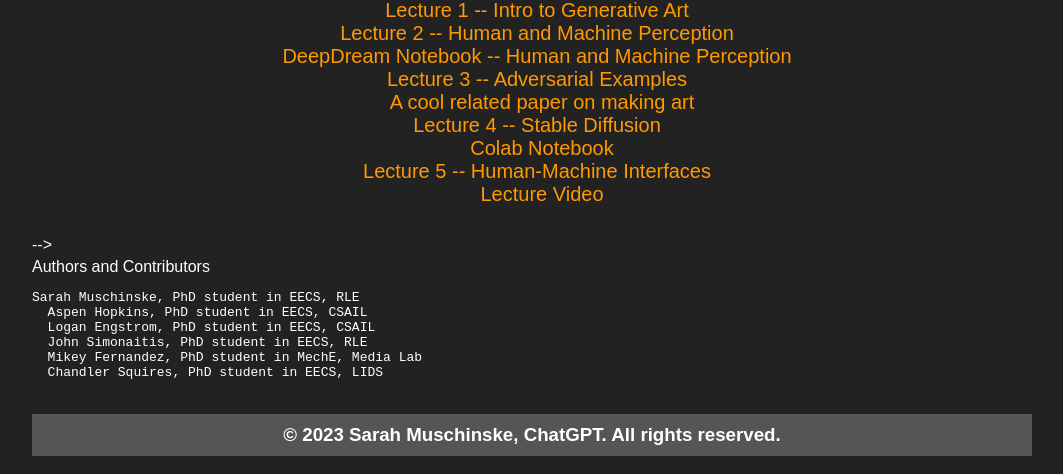
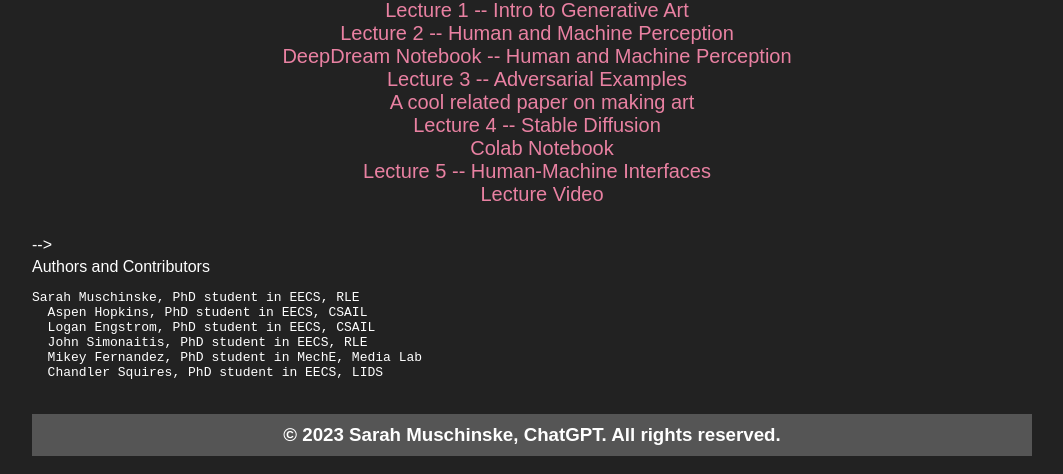
Before and after one commit to sarahmuschinske/gen_art_mit, a plain HTML site: page index.html in a window 1280 px wide. Shown: the part 541-1015 px from the top of the page, without its empty margins (108-1171 px from the left). Drawn offline with Linux system fonts and the light colour scheme.

Commit message:
Update index.html
Modified colors

```diff
--- a/index.html
+++ b/index.html
@@ -129,7 +129,7 @@
 
     /* Adjust link colors for color-blind accessibility */
     a {
-      color: #FF9900;
+      color: #E981A2;
     }
 
     /* Enhance readability */
```
